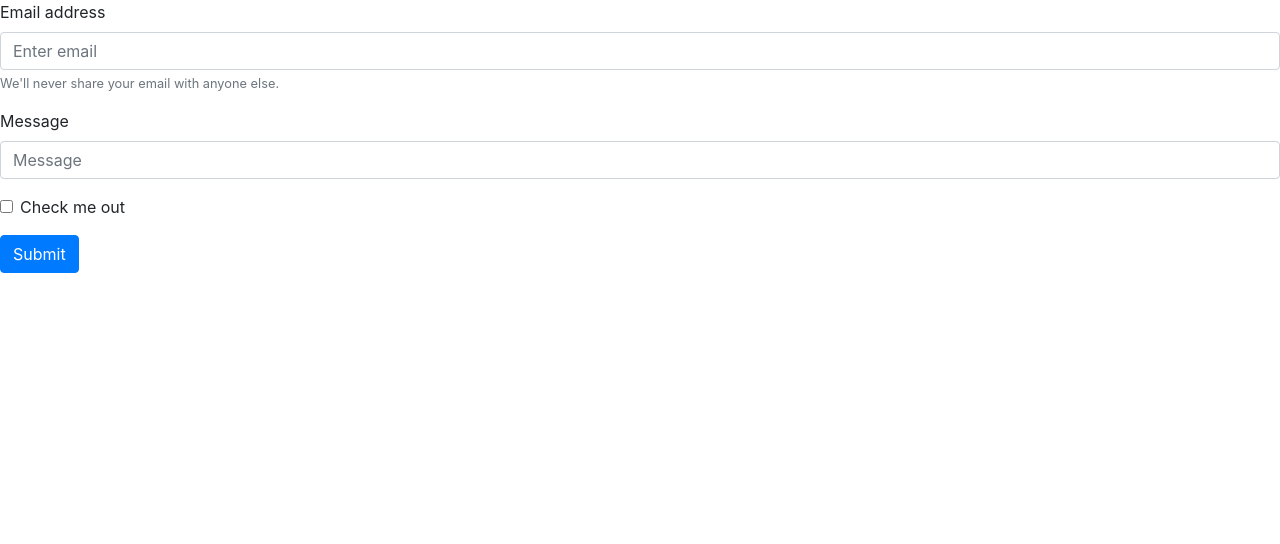
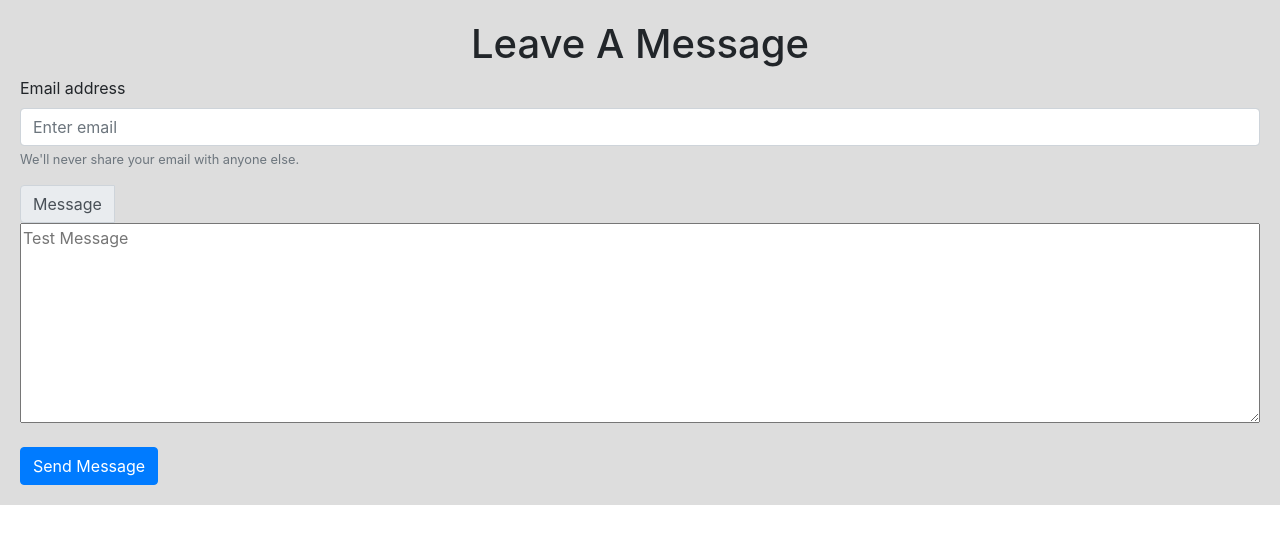
Before and after one commit to MikeMijo/devlab, a plain HTML site: page FormSpree-io-Demo/index.html in a window 1280 px wide. Drawn offline with nearby package versions, Linux system fonts and the light colour scheme.

Commit message:
Added in some CSS to form

```diff
--- a/FormSpree-io-Demo/index.html
+++ b/FormSpree-io-Demo/index.html
@@ -25,7 +25,7 @@
 
 
 
-      <form>
+      <!-- <form>
         <div class="form-group" action="https://formspree.io/hello@mikecarreon.com" method="POST">
           <label for="exampleInputEmail1">Email address</label>
           <input type="email" name="_replyto" class="form-control" id="exampleInputEmail1" aria-describedby="emailHelp" placeholder="Enter email">
@@ -33,15 +33,37 @@
         </div>
         <div class="form-group">
           <label for="exampleInputPassword1"> Message </label>
-          <input type="message" class="form-control" id="exampleInputPassword1" placeholder="Message">
+          <input name="message" class="form-control" id="exampleInputPassword1" placeholder="Message">
         </div>
         <div class="form-group form-check">
           <input type="checkbox" class="form-check-input" id="exampleCheck1">
           <label class="form-check-label" for="exampleCheck1">Check me out</label>
         </div>
         <button type="submit" value="Send" class="btn btn-primary">Submit</button>
+      </form> -->
+
+
+      <form method="POST" action="https://formspree.io/hello@mikecarreon.com" style="background-color: #ddd; padding: 20px;">
+        <h1 style="text-align:center;"> Leave A Message </h1>
+
+        <div class="form-group">
+          <label for="exampleInputEmail1">Email address</label>
+          <input type="email" class="form-control" id="exampleInputEmail1" aria-describedby="emailHelp" placeholder="Enter email">
+          <small id="emailHelp" class="form-text text-muted">We'll never share your email with anyone else.</small>
+        </div>
+
+        <div class="input-group">
+          <div class="input-group-prepend">
+            <span class="input-group-text">Message</span>
+          </div>
+          <textarea  name="message" placeholder="Test Message" style="height: 200px; width: 100%;"></textarea>
+        </div>
+
+        <br>
+
+        <button type="submit" class="btn btn-primary"> Send Message </button>
+
       </form>
-
 
 </body>
 </html>
```
